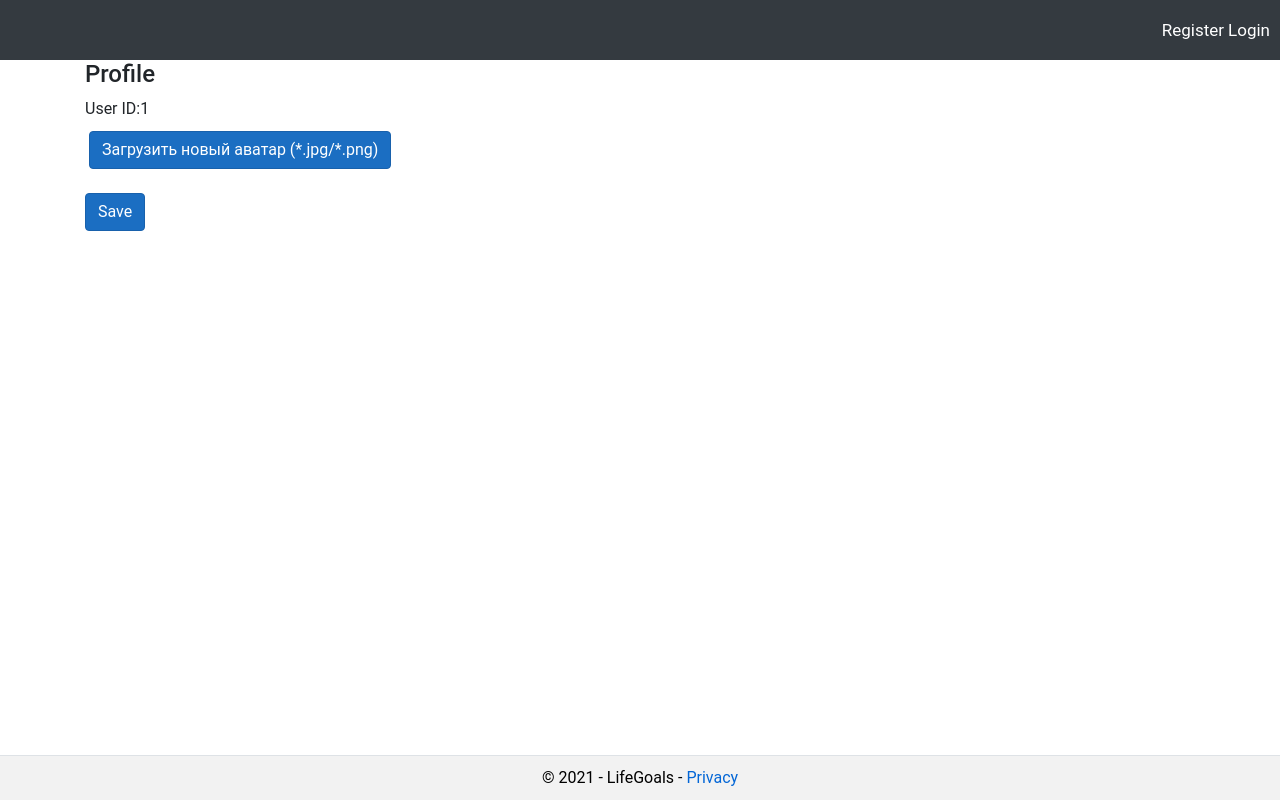
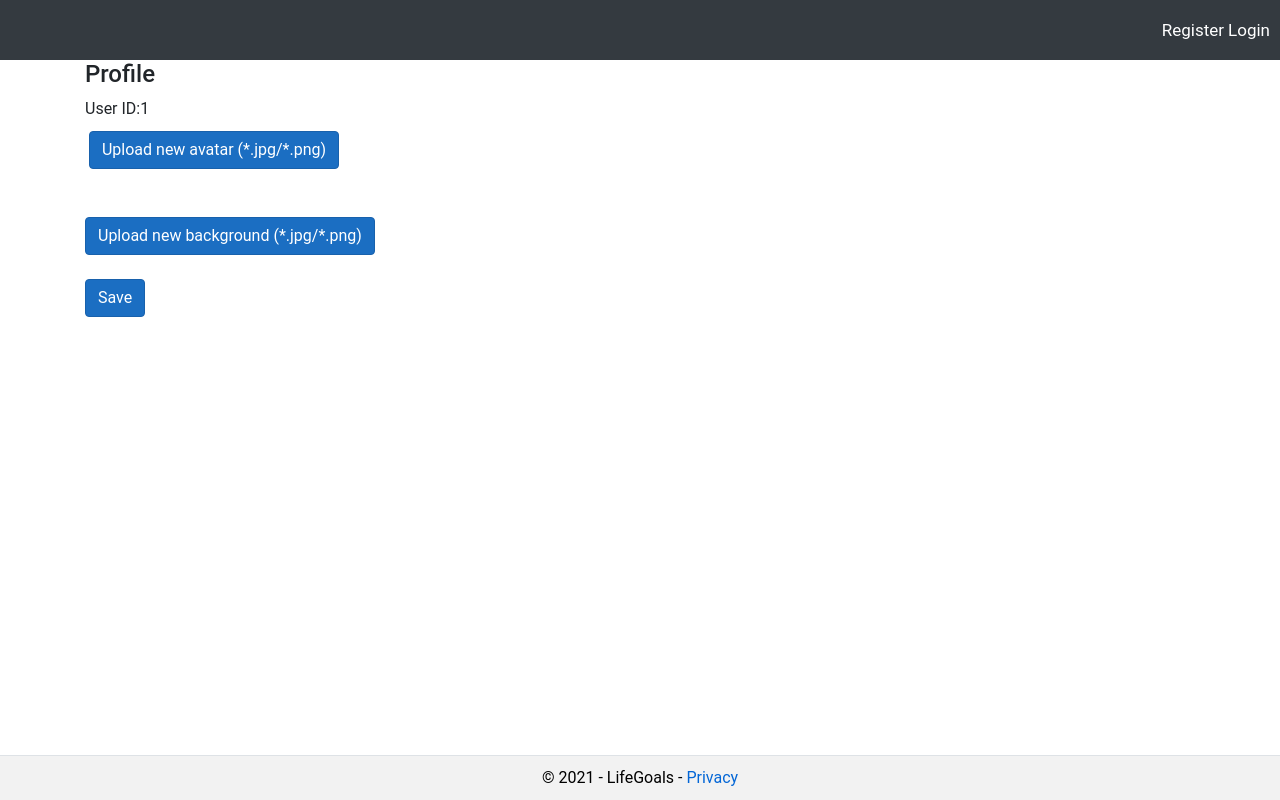
Before and after one commit to VlaanH/Life_Goals, an ASP.NET Core app: page /Identity/Account/Manage in a window 1280 px wide. Run offline with ASP.NET Core 8, Linux system fonts and the light colour scheme; the visitor is signed in with stand-in values (Sample User, id 1); data comes from the database, SQL or seed files in the repository; both versions use the stored data as it was after the commit; the project's own start-up code is not run, and a stand-in starts its controllers and pages; some libraries are stand-ins or nearby versions.

Commit message:
Added the ability to change the background

```diff
--- a/Areas/Identity/Pages/Account/Manage/Index.cshtml
+++ b/Areas/Identity/Pages/Account/Manage/Index.cshtml
@@ -9,7 +9,7 @@
     ViewData["Title"] = "Profile";
     ViewData["ActivePage"] = ManageNavPages.Index;
 }
-<form asp-action="AddFUserImage" asp-controller="Home" method="post" enctype="multipart/form-data">
+
 
 
     <h4>@ViewData["Title"]</h4>
@@ -19,22 +19,32 @@
         <div class="col-md-6">
             <form id="profile-form" method="post">
                 <div asp-validation-summary="ModelOnly" class="text-danger"></div>
+
                 <div class="form-group">
-                    <img class="profileImage" src="@user.Imag" style="max-width: 295px; margin-bottom: 15px">
-                    <label class="btn btn-primary">
-                        <span class="button bg-green"><i class="far fa-file-image"></i>Загрузить новый аватар (*.jpg/*.png)</span>
-                        <input type="file" name="uploadedFile" accept=".jpg,.png" onchange="this.form.submit()" style="display: none">
-                    </label>
-
+                        <img class="profileImage" src="@user.Imag" style="max-width: 295px; margin-bottom: 15px">
+                        <form asp-action="AddFUserImage" asp-controller="Home" method="post" enctype="multipart/form-data">
+                            <label class="btn btn-primary">
+                                <span class="button bg-green"><i class="far fa-file-image"></i>Upload new avatar (*.jpg/*.png)</span>
+                                <input type="file" name="uploadedFile" accept=".jpg,.png" onchange="this.form.submit()" style="display: none">
+                            </label>
+                        </form>
+                    </div>
+                    <div class="form-group">
+                        <img class="profileImage" src="@user.Background" style="max-width: 295px; margin-bottom: 15px">
+                        <form asp-action="AddFUserBackground" asp-controller="Home" method="post" enctype="multipart/form-data">
+                            <label class="btn btn-primary">
+                                <span class="button bg-green"><i class="far fa-file-image"></i>Upload new background (*.jpg/*.png)</span>
+                                <input type="file" name="uploadedFile" accept=".jpg,.png" onchange="this.form.submit()" style="display: none">
+                            </label>
+                        </form>
 
                 </div>
-
 
                 <button id="update-profile-button" type="submit" class="btn btn-primary">Save</button>
             </form>
         </div>
     </div>
-  </form>
+
 @section Scripts {
      <script src="https://cdnjs.cloudflare.com/ajax/libs/jquery-ajax-unobtrusive/3.2.6/jquery.unobtrusive-ajax.min.js"></script>
     <partial name="_ValidationScriptsPartial" />
--- a/Models/ApplicationUser.cs
+++ b/Models/ApplicationUser.cs
@@ -10,6 +10,10 @@
 
     public class ApplicationUser : IdentityUser
     {
+
+        public string Description { get; set; }
+
+        public string Background { get; set; }
 
         public string Imag { get; set; }
     }
--- a/Views/Home/Profile.cshtml
+++ b/Views/Home/Profile.cshtml
@@ -17,6 +17,8 @@
 }
 @section scripts{
     <script src="https://cdnjs.cloudflare.com/ajax/libs/jquery-ajax-unobtrusive/3.2.6/jquery.unobtrusive-ajax.min.js"></script>
+
+
 }
 @if (id!="non"&id!="zero")
 {
--- a/Views/Home/Profile/UserAllData.cshtml
+++ b/Views/Home/Profile/UserAllData.cshtml
@@ -9,6 +9,7 @@
 
     var user= UserManagement.GetUser(Model);
 }
+<script>SetBackground("@user.Background");</script>
 <div class="profileAllInfo">
 
             <div class="profileLeft">
--- a/wwwroot/css/design.css
+++ b/wwwroot/css/design.css
@@ -1,4 +1,11 @@
-body {
+body
+{
+    background-repeat: repeat-y, repeat-y;
+    background-position: left, right;
+    background-attachment: fixed, fixed;
+    background-size: 100%;
+
+
     font-family: 'Roboto', sans-serif;
     margin: 0;
     height: 100%;
@@ -149,6 +156,7 @@
     width:300px;
     border-radius:10px;
 }
+
 
 
 .g-recaptcha{
--- a/wwwroot/css/goal.css
+++ b/wwwroot/css/goal.css
@@ -6,22 +6,28 @@
     box-sizing: border-box;
     margin-left: 21px;
     margin-right: 21px;
-    padding: 5px;
+    padding: 12px;
     /* height: 200px; */
     flex: 134px;
     margin-bottom: 50px;
 }
-.goalUser{
-    padding: 10px;
+.goalUser
+{
+    margin-left: 2px;
     font-size: 23px;
+}
+.goalInf
+{
+ margin-top: 4px;
 }
 .goalsLine
 {
     width: 98%;
     height: 60px;
 }
-.goalTitle{
-    padding-left: 10px;
+.goalTitle
+{
+    margin-left: 4px;
     font-size: 21px;
 }
 .goalStar
@@ -36,3 +42,22 @@
     width: 20px;
     height: 26px;
 }
+.goalPointsStatus
+{
+    margin-inline: 3px;
+    justify-content: space-between;
+    display: flex;
+    margin-top: 13px;
+}
+.goalStatus
+{
+    opacity:0.6;
+    width: 32%;
+    height: 17px;
+    border-radius: 10px;
+
+}
+.goalStatus:hover
+{
+    opacity:1;
+}
--- a/wwwroot/js/site.js
+++ b/wwwroot/js/site.js
@@ -18,3 +18,9 @@
     document.execCommand("copy");
 
 }
+
+
+function SetBackground(image)
+{
+    document.body.style.backgroundImage=`url('${image}')`;
+}
```
Also changed, not shown: Areas/Identity/Pages/Account/Register.cshtml.cs (+7 -1 lines), Controllers/HomeController.cs (+48 -0 lines), DataObjects/GoalObjects.cs (+12 -0 lines), Dbmanagement/User.cs (+22 -0 lines), Views/Home/Profile/Goal.cshtml (+10 -0 lines), app.db, 1 other file.
